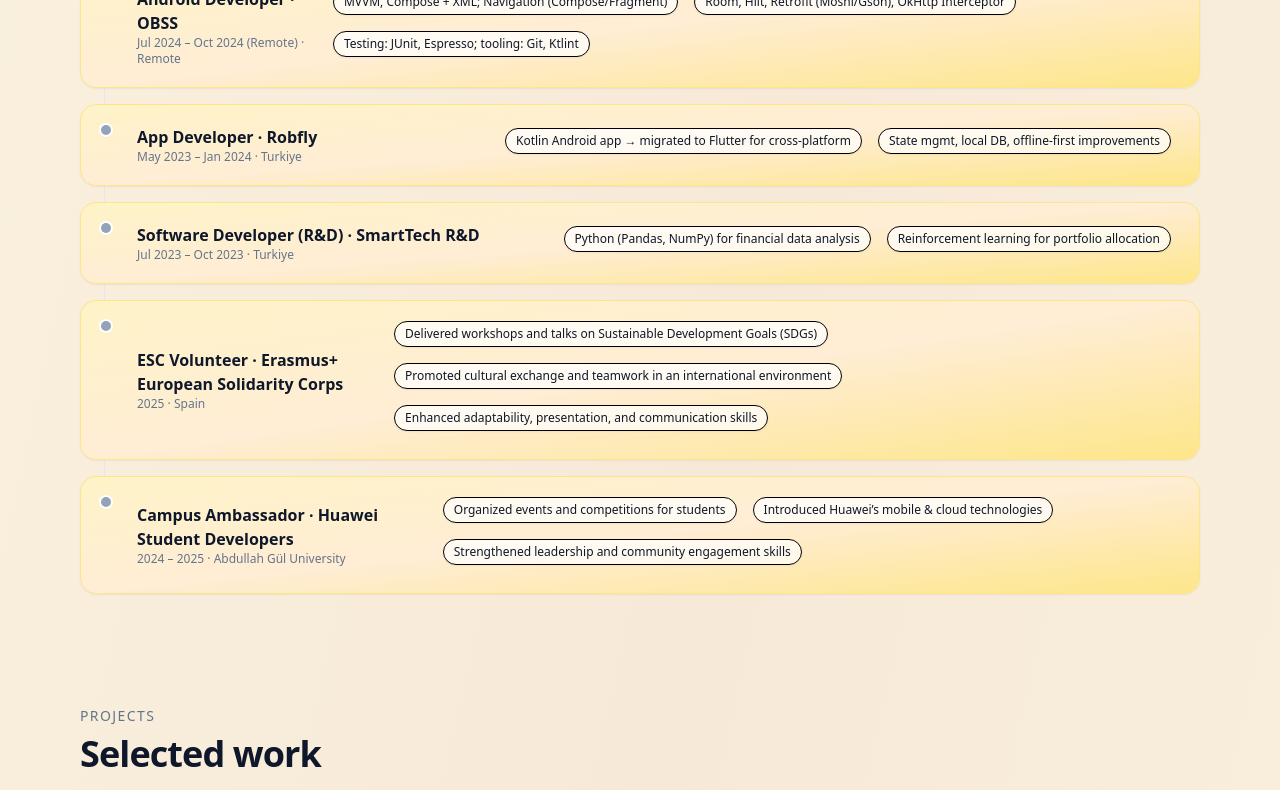
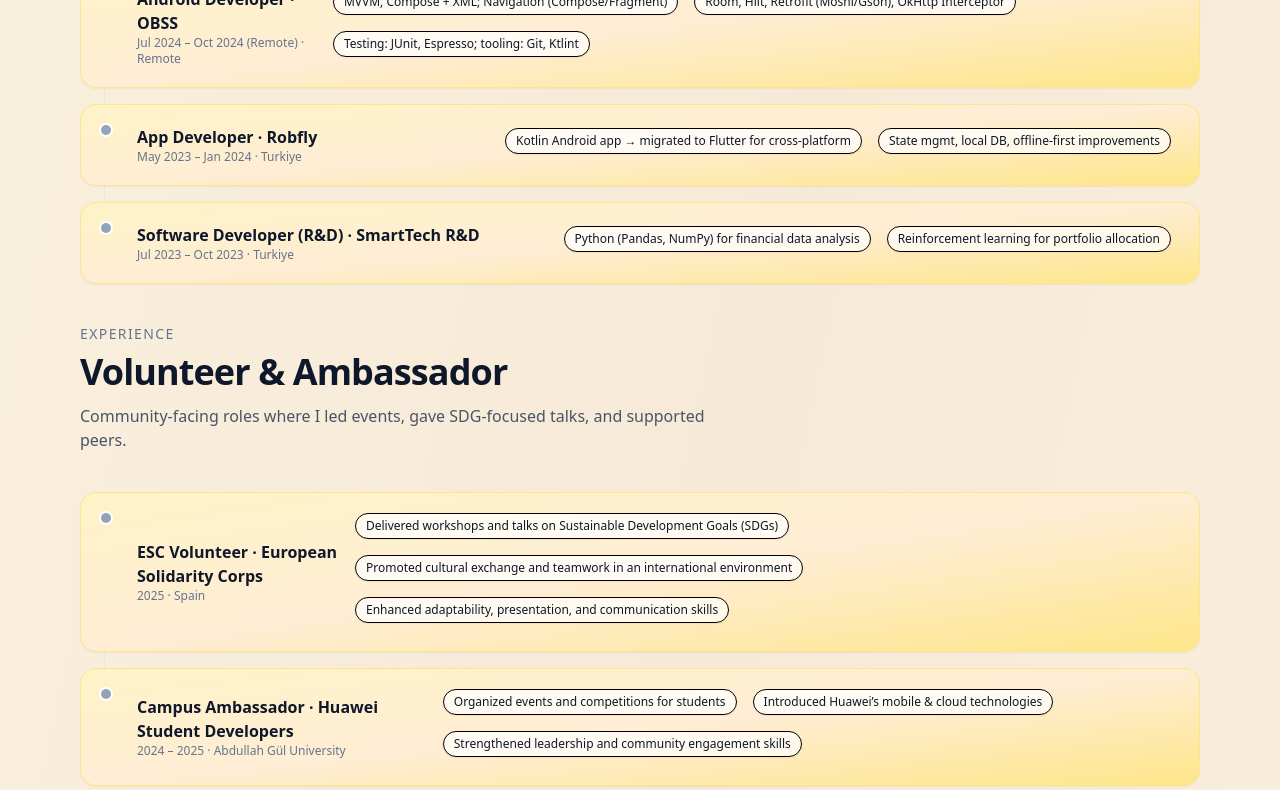
Before and after one commit to iremsila/IremSila_portfolio, a React (Vite) app: page / in a window 1280 px wide. Shown: the part 2077-2867 px from the top of the page. Built offline with nearby package versions, Linux system fonts and the light colour scheme.

Commit message:
volunteer section added separately

```diff
--- a/src/App.jsx
+++ b/src/App.jsx
@@ -18,6 +18,7 @@ const Icon = ({ path, size = 16, className = "" }) => (
     {path}
   </svg>
 );
+
 const MailIcon = (p) => (
   <Icon {...p} path={<g><path d="M4 7l8 5 8-5"/><rect x="4" y="5" width="16" height="14" rx="2"/></g>} />
 );
@@ -220,7 +221,7 @@ const experiences = [
   // --- NEW SECTION ---
   {
     role: "ESC Volunteer",
-    company: "Erasmus+ European Solidarity Corps",
+    company: "European Solidarity Corps",
     period: "2025",
     location: "Spain",
     bullets: [
@@ -310,6 +311,15 @@ export default function Portfolio() {
 
   const totalStacks = useMemo(
     () => Object.values(skills).reduce((acc, arr) => acc + arr.length, 0),
+    []
+  );
+
+   const workExperiences = useMemo(
+    () => experiences.filter(e => !/(volunteer|ambassador)/i.test(e.role)),
+    []
+  );
+  const volunteerExperiences = useMemo(
+    () => experiences.filter(e => /(volunteer|ambassador)/i.test(e.role)),
     []
   );
 
@@ -491,26 +501,24 @@ export default function Portfolio() {
         </Card>
       </section>
 
+
       {/* EXPERIENCE */}
 <section id="experience" className={`${container} py-10 sm:py-14`}>
   <SectionTitle kicker="Experience" title="Professional timeline" />
   <div className="relative">
     <div className="absolute left-4 sm:left-6 top-0 bottom-0 w-px bg-slate-200" />
     <div className="space-y-4">
-            {experiences.map((exp, i) => (
-              <div key={i} className="transition-transform duration-200 hover:-translate-y-0.5">
+      {workExperiences.map((exp, i) => (
+        <div key={`work-${i}`} className="transition-transform duration-200 hover:-translate-y-0.5">
           <Card className="p-4 sm:p-5 ps-12 sm:ps-14 relative">
             <div className="absolute left-3 sm:left-5 top-5 w-2.5 h-2.5 rounded-full bg-slate-400 shadow ring-2 ring-white" />
-
             <div className="flex flex-col md:flex-row md:items-center md:justify-between gap-2">
               <div>
                 <h3 className="font-semibold text-sm sm:text-base">{exp.role} · {exp.company}</h3>
                 <p className="text-[11px] sm:text-xs text-slate-500">{exp.period} · {exp.location}</p>
               </div>
               <div className="flex flex-wrap gap-1.5 sm:gap-2">
-                      {exp.bullets.map((b, idx) => (
-                        <Badge key={idx}>{b}</Badge>
-                      ))}
+                {exp.bullets.map((b, idx) => <Badge key={idx}>{b}</Badge>)}
               </div>
             </div>
           </Card>
@@ -518,7 +526,36 @@ export default function Portfolio() {
       ))}
     </div>
   </div>
+
+  {/* Volunteer & Ambassador */}
+  <div className="mt-10">
+    <SectionTitle kicker="Experience" title="Volunteer & Ambassador">
+      Community-facing roles where I led events, gave SDG-focused talks, and supported peers.
+    </SectionTitle>
+    <div className="relative">
+      <div className="absolute left-4 sm:left-6 top-0 bottom-0 w-px bg-slate-200" />
+      <div className="space-y-4">
+        {volunteerExperiences.map((exp, i) => (
+          <div key={`vol-${i}`} className="transition-transform duration-200 hover:-translate-y-0.5">
+            <Card className="p-4 sm:p-5 ps-12 sm:ps-14 relative">
+              <div className="absolute left-3 sm:left-5 top-5 w-2.5 h-2.5 rounded-full bg-slate-400 shadow ring-2 ring-white" />
+              <div className="flex flex-col md:flex-row md:items-center md:justify-between gap-2">
+                <div>
+                  <h3 className="font-semibold text-sm sm:text-base">{exp.role} · {exp.company}</h3>
+                  <p className="text-[11px] sm:text-xs text-slate-500">{exp.period} · {exp.location}</p>
+                </div>
+                <div className="flex flex-wrap gap-1.5 sm:gap-2">
+                  {exp.bullets.map((b, idx) => <Badge key={idx}>{b}</Badge>)}
+                </div>
+              </div>
+            </Card>
+          </div>
+        ))}
+      </div>
+    </div>
+  </div>
 </section>
+
 
       {/* PROJECTS */}
       <section id="projects" className={`${container} py-10 sm:py-14`}>
```
Lines whose indentation alone changed are shown as unchanged.
